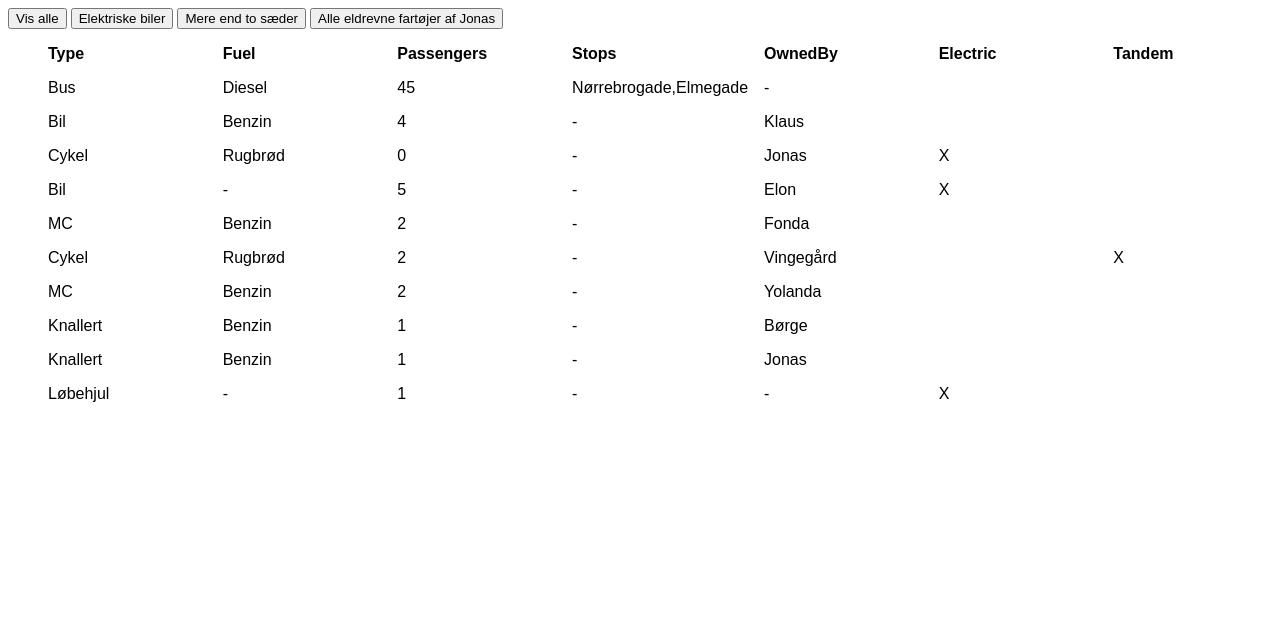
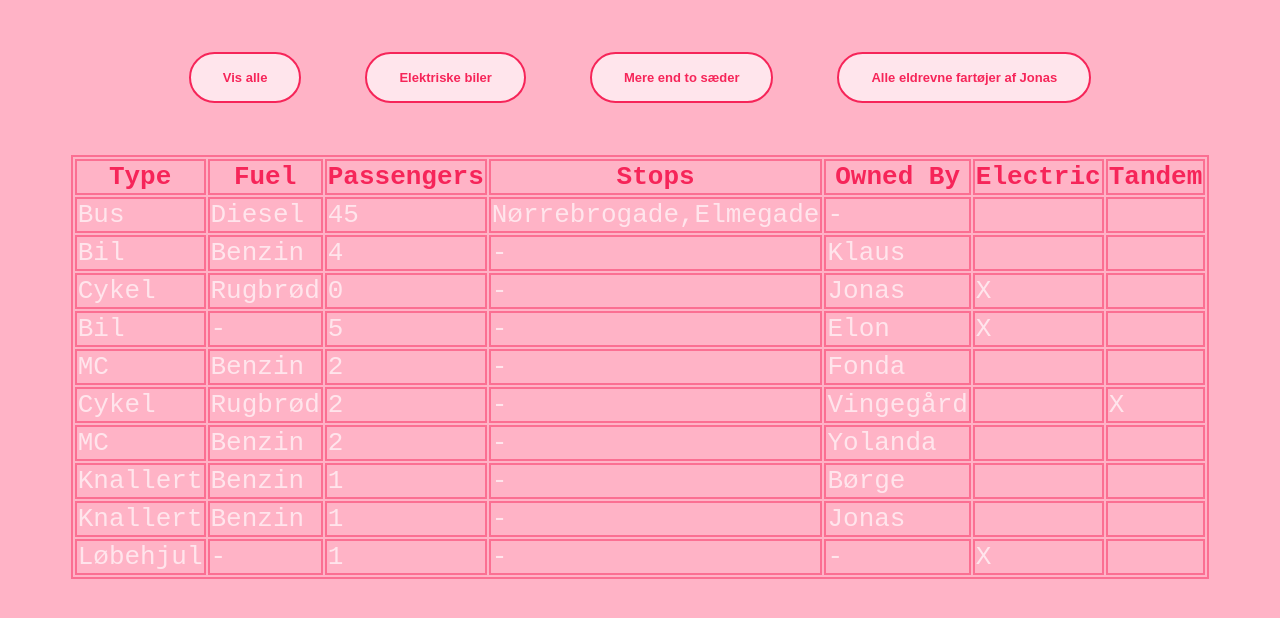
Before and after one commit to kezia-hansen/exercises, a plain HTML site: page filter_opg/index.html in a window 1280 px wide. Drawn offline with Linux system fonts and the light colour scheme.

Commit message:
stylet filter opgave

```diff
--- a/filter_opg/index.html
+++ b/filter_opg/index.html
@@ -11,22 +11,29 @@
 
 <body>
 
+    <section>
+        <button data-filter="*">Vis alle</button>
+        <button data-filter="electric">Elektriske biler</button>
+        <button data-filter="more_than_two_seats">Mere end to sæder</button>
+        <button data-filter="electric_owned_by_j">Alle eldrevne fartøjer af Jonas</button>
+    </section>
 
-    <button data-filter="*">Vis alle</button>
-    <button data-filter="electric">Elektriske biler</button>
-    <button data-filter="more_than_two_seats">Mere end to sæder</button>
-    <button data-filter="electric_owned_by_j">Alle eldrevne fartøjer af Jonas</button>
-
-    <ul>
-        <li><strong>Type</strong></li>
-        <li><strong>Fuel</strong></li>
-        <li><strong>Passengers</strong></li>
-        <li><strong>Stops</strong></li>
-        <li><strong>OwnedBy</strong></li>
-        <li><strong>Electric</strong></li>
-        <li><strong>Tandem</strong></li>
-    </ul>
-
+    <section>
+        <table id="vehicle-table">
+            <thead>
+                <tr>
+                    <th>Type</th>
+                    <th>Fuel</th>
+                    <th>Passengers</th>
+                    <th>Stops</th>
+                    <th>Owned By</th>
+                    <th>Electric</th>
+                    <th>Tandem</th>
+                </tr>
+            </thead>
+            <tbody></tbody>
+        </table>
+    </section>
 
 </body>
 
--- a/filter_opg/script.js
+++ b/filter_opg/script.js
@@ -28,8 +28,6 @@ const vehicles = [
   { type: "Knallert", fuel: "Benzin", passengers: 1, ownedBy: "Jonas" },
   { type: "Løbehjul", passengers: 1, isElectric: true },
 ];
-
-const ulPointer = document.querySelector("ul");
 
 //isElectric
 function isElectric(vehicle) {
@@ -68,14 +66,20 @@ const rugbrødAndMultipleSpaces = vehicles.filter(isFueledByRugbrødandSpaceForM
 showTheseVehicles(vehicles);
 
 function showTheseVehicles(arr) {
-  ulPointer.innerHTML = "  <li><strong>Type</strong></li> <li><strong>Fuel</strong></li><li><strong>Passengers</strong></li><li><strong>Stops</strong></li><li><strong>OwnedBy</strong></li><li><strong>Electric</strong></li><li><strong>Tandem</strong></li>";
-  arr.forEach((each) => {
-    ulPointer.innerHTML += `<li>${each.type ?? "-"}</li>`;
-    ulPointer.innerHTML += `<li>${each.fuel ?? "-"}</li>`;
-    ulPointer.innerHTML += `<li>${each.passengers}</li>`;
-    ulPointer.innerHTML += `<li>${each.stops ?? "-"}</li>`;
-    ulPointer.innerHTML += `<li>${each.ownedBy ?? "-"}</li>`;
-    ulPointer.innerHTML += `<li>${each.isElectric ? "X" : ""}</li>`;
-    ulPointer.innerHTML += `<li>${each.isTandem ? "X" : ""}</li>`;
+  const tbody = document.querySelector("#vehicle-table tbody");
+  tbody.innerHTML = "";
+
+  arr.forEach((vehicle) => {
+    const row = document.createElement("tr");
+    row.innerHTML = `
+        <td>${vehicle.type}</td>
+        <td>${vehicle.fuel ?? "-"}</td>
+        <td>${vehicle.passengers}</td>
+        <td>${vehicle.stops ?? "-"}</td>
+        <td>${vehicle.ownedBy ?? "-"}</td>
+        <td>${vehicle.isElectric ? "X" : ""}</td>
+        <td>${vehicle.isTandem ? "X" : ""}</td>
+      `;
+    tbody.appendChild(row);
   });
 }
--- a/filter_opg/style.css
+++ b/filter_opg/style.css
@@ -1,16 +1,46 @@
-ul {
-    display: grid;
-    grid-template-columns: repeat(7, 1fr);
-    gap: 1rem;
-}
-
-li {
-    font-family: Arial, "Helvetica Neue", Helvetica, sans-serif;
-    list-style-type: none;
+html {
+    background-color: #FFB3C6;
+    font-family: monospace;
 }
 
 table,
 th,
 td {
-    border: 1px solid black;
+    background: #FFB3C6;
+    border: 2px solid #FB6F92;
+    font-size: 2rem;
 }
+
+th {
+    color: #f62559;
+}
+
+td {
+    color: #FFE5EC;
+}
+
+
+button {
+    background-color: #FFE5EC;
+    color: #f62559;
+    padding: 16px 32px;
+    border: #f62559 2px solid;
+    border-radius: 64px;
+    text-decoration: none;
+    margin: 20px 32px;
+    font-size: 1rem;
+    font-weight: 700;
+}
+
+button:hover {
+    box-shadow: 5px 5px #f62559;
+}
+
+
+section {
+    display: flex;
+    align-items: center;
+    justify-content: center;
+    margin: 0 auto;
+    margin-top: 32px;
+}
```
